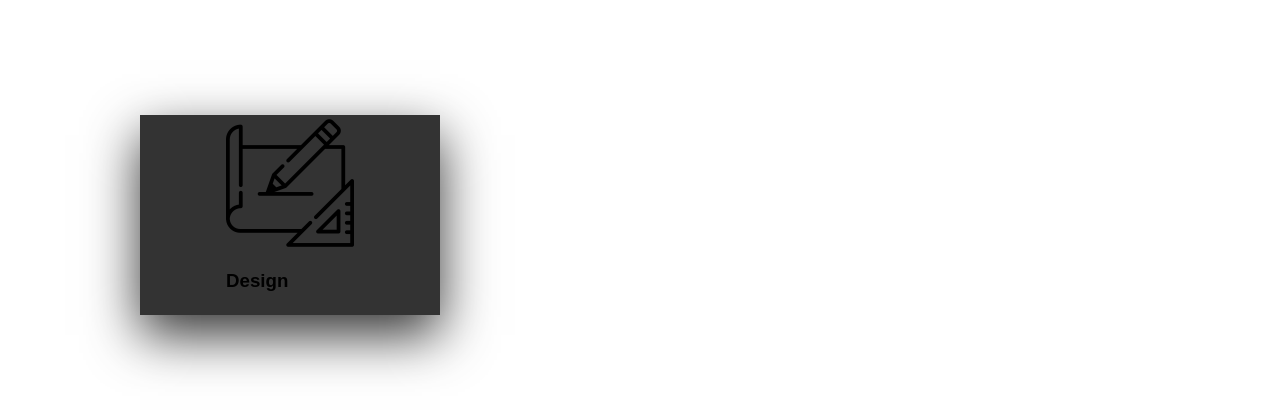
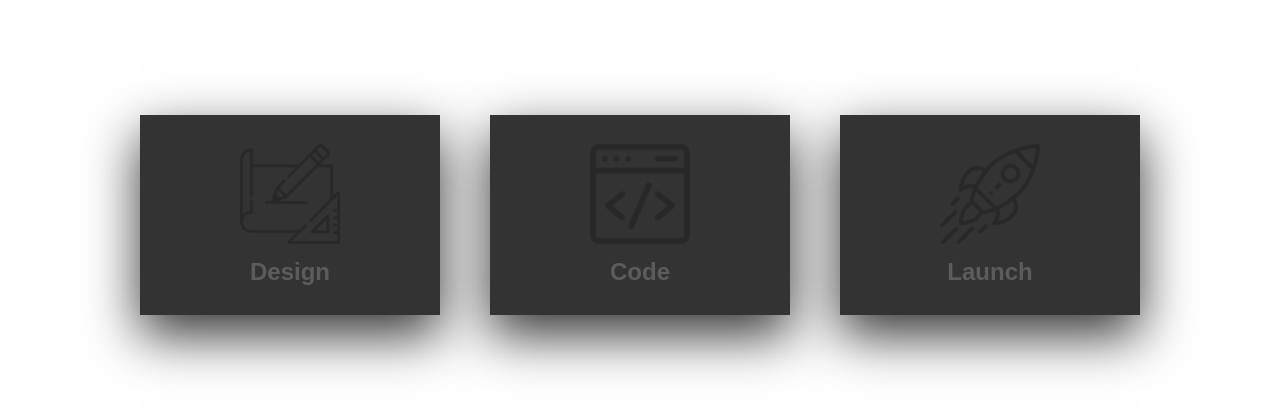
Before and after one commit to gerba031/2024_03_29_css_zadatak, a plain HTML site: page index.html in a window 1280 px wide. Drawn offline with Linux system fonts and the light colour scheme.

Commit message:
uređene boje i dodan u prošli zadatak

```diff
--- a/index.html
+++ b/index.html
@@ -13,8 +13,44 @@
         <div class="card">
             <div class="face face1">
                 <div class="content">
-                    <img width="128" src="./img/sketch.png" alt="design">
+                    <img width="100px" src="./img/sketch.png" alt="design">
                     <h3>Design</h3>
+                </div>
+            </div>
+            <div class="face face2">
+                <div class="content">
+                    <p>Lorem, ipsum dolor sit amet consectetur adipisicing elit.
+                        Repudiandae nesciunt magnam maxime quod veniam possimus alias
+                        rem eligendi eum sint voluptatem nihil accusantium quo provident, et ab dolorum placeat dicta.
+                    </p>
+                    <a href="#">Read more</a>
+                </div>
+            </div>
+        </div>
+
+        <div class="card">
+            <div class="face face1">
+                <div class="content">
+                    <img width="100px" src="./img/web-development.png" alt="design">
+                    <h3>Code</h3>
+                </div>
+            </div>
+            <div class="face face2">
+                <div class="content">
+                    <p>Lorem, ipsum dolor sit amet consectetur adipisicing elit.
+                        Repudiandae nesciunt magnam maxime quod veniam possimus alias
+                        rem eligendi eum sint voluptatem nihil accusantium quo provident, et ab dolorum placeat dicta.
+                    </p>
+                    <a href="#">Read more</a>
+                </div>
+            </div>
+        </div>
+
+        <div class="card">
+            <div class="face face1">
+                <div class="content">
+                    <img width="100px" src="./img/startup.png" alt="design">
+                    <h3>Launch</h3>
                 </div>
             </div>
             <div class="face face2">
--- a/style.css
+++ b/style.css
@@ -59,3 +59,45 @@ body {
     margin: 0;
     padding: 0;
 }
+
+/* gradimo stil sadržaja same kartice */
+
+/*card content style*/
+.container .card .face.face1 .content {
+    opacity: 0.2;
+    transition: 0.5s;
+}
+
+.container .card:hover .face.face1 .content {
+    opacity: 1;
+}
+
+.container .card .face.face1 .content img {
+    max-width: 100px;
+}
+
+.container .card .face.face1 .content h3 {
+    margin: 10px 0 0;
+    padding: 0;
+    color: #fff;
+    text-align: center;
+    font-size: 1.5em;
+}
+
+/*lets make button from a link tag */
+
+.container .card .face.face2 .content a {
+    margin: 15px 0 0;
+    display: inline-block;
+    text-decoration: none;
+    font-weight: 900;
+    color: #333;
+    padding: 5px;
+    border: 1px solid #333;
+}
+
+/* fancy 3d hover effect */
+.container .card .face.face2 .content a:hover {
+    background: #ffe600;
+    color: #fff;
+}
```
